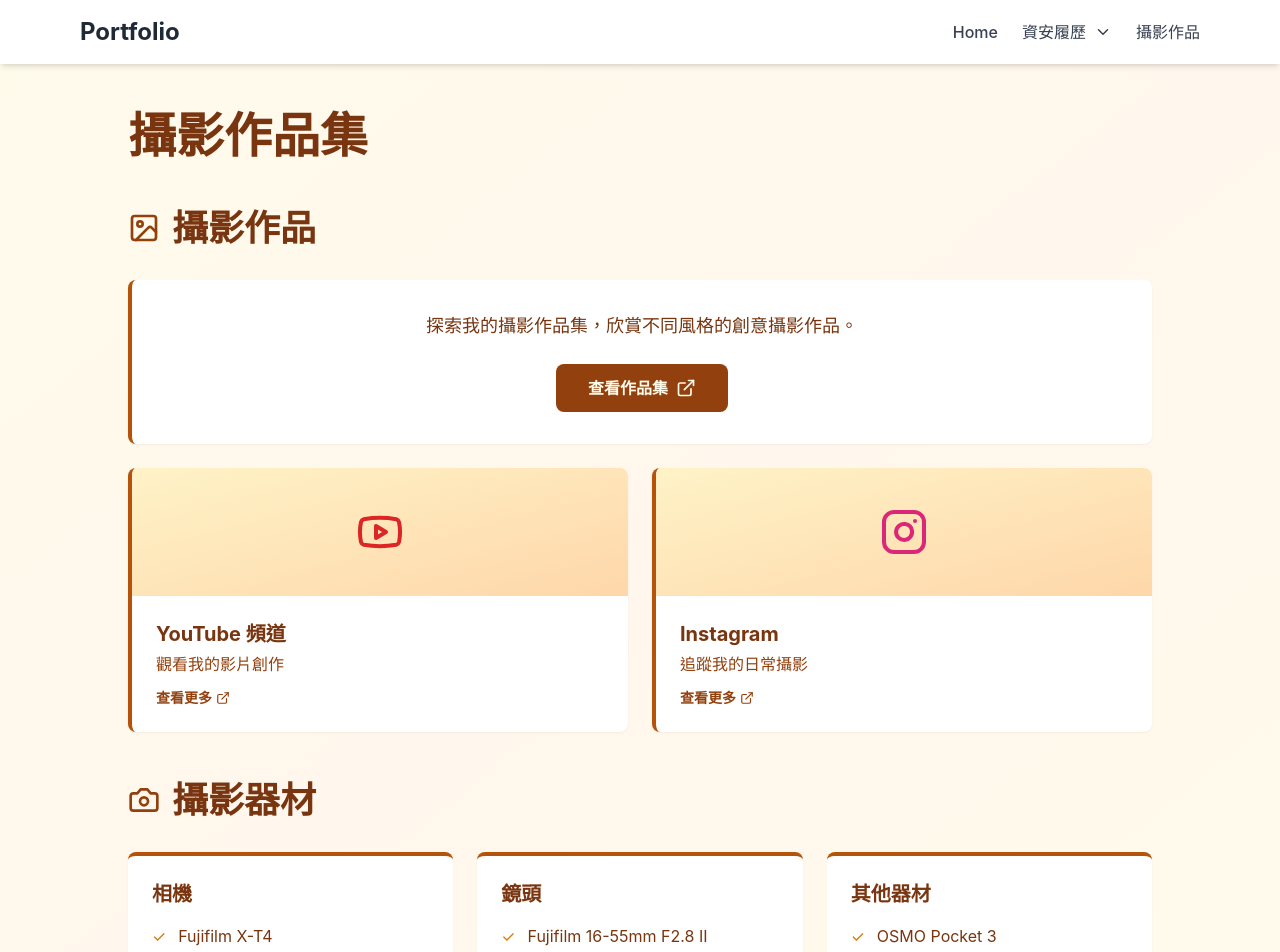
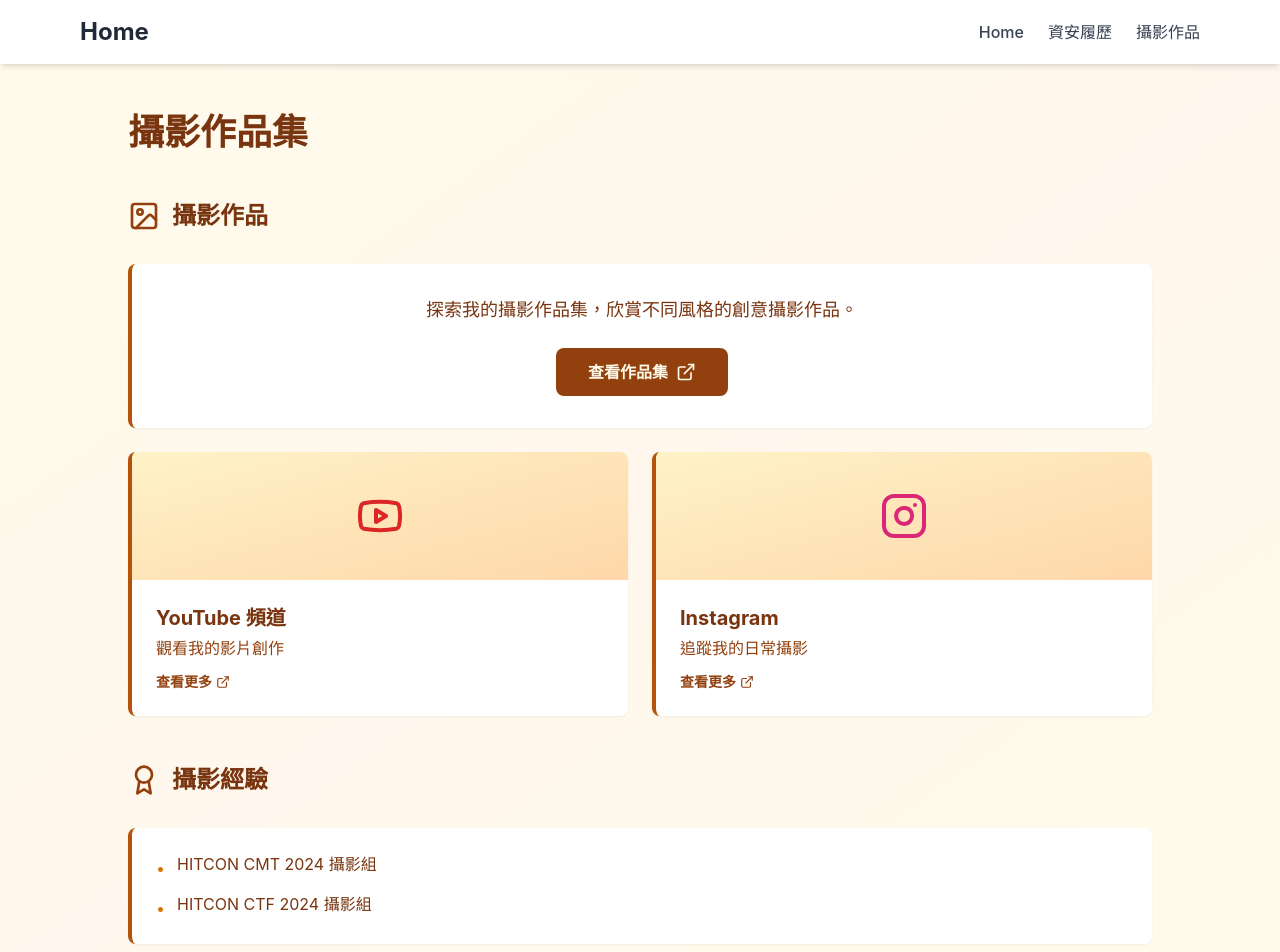
Before and after one commit to elmootw/elmootw.github.io, a React (Vite) app: page /photography in a window 1280 px wide. Shown: the top 952 px of the page. Built offline with nearby package versions, Linux system fonts and the light colour scheme.

Commit message:
更新攝影經驗、縮小章節字體、移除資安章節導航（下拉式選單）

```diff
--- a/src/components/NavBar.jsx
+++ b/src/components/NavBar.jsx
@@ -1,59 +1,21 @@
 import { Link } from 'react-router-dom';
 import { useState } from 'react';
-import { Menu, X, ChevronDown } from 'lucide-react';
+import { Menu, X } from 'lucide-react';
 
 export default function NavBar() {
   const [isOpen, setIsOpen] = useState(false);
-  const [isCyberSecurityOpen, setIsCyberSecurityOpen] = useState(false);
-
-  const cyberSecuritySections = [
-    { id: 'work-experience', label: '工作經驗' },
-    { id: 'speeches', label: '演講經歷' },
-    { id: 'certifications', label: '專業證照' },
-    { id: 'education', label: '學歷' }
-  ];
-
-  const handleSectionClick = (sectionId) => {
-    const element = document.getElementById(sectionId);
-    if (element) {
-      element.scrollIntoView({ behavior: 'smooth' });
-      setIsCyberSecurityOpen(false);
-      setIsOpen(false);
-    }
-  };
 
   return (
     <nav className="sticky top-0 z-50 bg-white shadow-md">
       <div className="max-w-6xl mx-auto px-4 py-4">
         <div className="flex justify-between items-center">
           <Link to="/" className="text-xl md:text-2xl font-bold text-gray-800 hover:text-gray-600 transition-colors">
-            Portfolio
+            Home
           </Link>
 
           <div className="hidden md:flex space-x-6 items-center">
             <Link to="/" className="text-gray-700 hover:text-gray-600 font-medium transition-colors">Home</Link>
-
-            {/* 資安履歷下拉式選單 */}
-            <div className="relative group">
-              <button className="flex items-center gap-2 text-gray-700 hover:text-gray-600 font-medium transition-colors">
-                資安履歷
-                <ChevronDown size={18} className="group-hover:rotate-180 transition-transform" />
-              </button>
-
-              <div className="absolute right-0 mt-0 w-48 bg-white rounded-lg shadow-lg opacity-0 invisible group-hover:opacity-100 group-hover:visible transition-all duration-200 py-2">
-                {cyberSecuritySections.map((section) => (
-                  <Link
-                    key={section.id}
-                    to="/cybersecurity"
-                    onClick={() => handleSectionClick(section.id)}
-                    className="block px-4 py-2 text-gray-700 hover:bg-gray-100 transition-colors text-sm"
-                  >
-                    {section.label}
-                  </Link>
-                ))}
-              </div>
-            </div>
-
+            <Link to="/cybersecurity" className="text-gray-700 hover:text-gray-600 font-medium transition-colors">資安履歷</Link>
             <Link to="/photography" className="text-gray-700 hover:text-gray-600 font-medium transition-colors">攝影作品</Link>
           </div>
 
@@ -69,32 +31,7 @@ export default function NavBar() {
         {isOpen && (
           <div className="md:hidden mt-4 space-y-2 pb-4">
             <Link to="/" onClick={() => setIsOpen(false)} className="block text-gray-700 hover:text-gray-600 py-2 font-medium">Home</Link>
-
-            {/* 行動版下拉式選單 */}
-            <div>
-              <button
-                onClick={() => setIsCyberSecurityOpen(!isCyberSecurityOpen)}
-                className="flex items-center justify-between w-full text-gray-700 hover:text-gray-600 py-2 font-medium"
-              >
-                資安履歷
-                <ChevronDown size={18} className={`transition-transform ${isCyberSecurityOpen ? 'rotate-180' : ''}`} />
-              </button>
-              {isCyberSecurityOpen && (
-                <div className="pl-4 space-y-2">
-                  {cyberSecuritySections.map((section) => (
-                    <Link
-                      key={section.id}
-                      to="/cybersecurity"
-                      onClick={() => handleSectionClick(section.id)}
-                      className="block text-gray-700 hover:text-gray-600 py-1 text-sm"
-                    >
-                      {section.label}
-                    </Link>
-                  ))}
-                </div>
-              )}
-            </div>
-
+            <Link to="/cybersecurity" onClick={() => setIsOpen(false)} className="block text-gray-700 hover:text-gray-600 py-2 font-medium">資安履歷</Link>
             <Link to="/photography" onClick={() => setIsOpen(false)} className="block text-gray-700 hover:text-gray-600 py-2 font-medium">攝影作品</Link>
           </div>
         )}
--- a/src/pages/CyberSecurityDetail.jsx
+++ b/src/pages/CyberSecurityDetail.jsx
@@ -93,8 +93,8 @@ export default function CyberSecurityDetail() {
   ];
 
   const sections = [
-    { id: 'work-experience', label: '工作經驗', icon: Briefcase },
-    { id: 'speeches', label: '演講經歷', icon: Mic },
+    { id: 'work-experience', label: '工作經歷', icon: Briefcase },
+    { id: 'speeches', label: '演講經驗', icon: Mic },
     { id: 'certifications', label: '專業證照', icon: Award },
     { id: 'education', label: '學歷', icon: BookOpen }
   ];
@@ -124,12 +124,12 @@ export default function CyberSecurityDetail() {
   return (
     <div className="min-h-screen bg-gradient-to-br from-stone-100 via-stone-50 to-stone-100 py-8 px-4 md:py-12">
       <div className="max-w-5xl mx-auto">
-        <h1 className="text-3xl md:text-5xl font-bold text-blue-900 mb-12">資安履歷</h1>
+        <h1 className="text-3xl md:text-4xl font-bold text-blue-900 mb-12">資安履歷</h1>
 
         <section className="mb-12 scroll-mt-20" id="work-experience">
           <div className="flex items-center mb-8">
             <Briefcase className="text-blue-800 mr-3" size={32} />
-            <h2 className="text-2xl md:text-4xl font-bold text-blue-900">工作經驗</h2>
+            <h2 className="text-xl md:text-2xl font-bold text-blue-900">工作經歷</h2>
           </div>
           <div className="space-y-6">
             {workExperience.map((job, idx) => (
@@ -139,7 +139,7 @@ export default function CyberSecurityDetail() {
                   className="w-full p-6 text-left flex flex-col md:flex-row md:justify-between md:items-start hover:bg-blue-50 transition-colors"
                 >
                   <div className="flex-1">
-                    <h3 className="text-xl md:text-2xl font-bold text-blue-900">{job.position}</h3>
+                    <h3 className="text-lg md:text-xl font-bold text-blue-900">{job.position}</h3>
                     <p className="text-blue-700 font-semibold">{job.company}</p>
                   </div>
                   <div className="text-right mt-2 md:mt-0 flex items-center gap-3">
@@ -173,7 +173,7 @@ export default function CyberSecurityDetail() {
         <section className="mb-12 scroll-mt-20" id="speeches">
           <div className="flex items-center mb-8">
             <Mic className="text-blue-800 mr-3" size={32} />
-            <h2 className="text-2xl md:text-4xl font-bold text-blue-900">演講經歷</h2>
+            <h2 className="text-xl md:text-2xl font-bold text-blue-900">演講經驗</h2>
           </div>
           <div className="grid grid-cols-1 md:grid-cols-3 gap-6">
             {speeches.map((speech, idx) => (
@@ -199,7 +199,7 @@ export default function CyberSecurityDetail() {
         <section className="mb-12 scroll-mt-20" id="certifications">
           <div className="flex items-center mb-8">
             <Award className="text-blue-800 mr-3" size={32} />
-            <h2 className="text-2xl md:text-4xl font-bold text-blue-900">專業證照</h2>
+            <h2 className="text-xl md:text-2xl font-bold text-blue-900">專業證照</h2>
           </div>
           <div className="grid grid-cols-1 sm:grid-cols-2 md:grid-cols-3 gap-4">
             {certifications.map((cert, idx) => (
@@ -215,7 +215,7 @@ export default function CyberSecurityDetail() {
         <section className="scroll-mt-20" id="education">
           <div className="flex items-center mb-8">
             <BookOpen className="text-blue-800 mr-3" size={32} />
-            <h2 className="text-2xl md:text-4xl font-bold text-blue-900">學歷</h2>
+            <h2 className="text-xl md:text-2xl font-bold text-blue-900">學歷</h2>
           </div>
           <div className="grid grid-cols-1 md:grid-cols-2 gap-6">
             {education.map((edu, idx) => (
--- a/src/pages/Home.jsx
+++ b/src/pages/Home.jsx
@@ -20,7 +20,7 @@ export default function Home() {
               </div>
               <div className="p-6 bg-white">
                 <h2 className="text-2xl md:text-3xl font-bold mb-3 text-blue-900">資訊安全顧問</h2>
-                <p className="text-blue-800 mb-4 line-clamp-3">擁有 7+ 年資安顧問服務經驗，專精於滲透測試、應用安全與資安事件應變。目前領導資安專業團隊，致力於提升企業安全防禦。</p>
+                <p className="text-blue-800 mb-4 line-clamp-3">擁有 8+ 年資安顧問服務經驗，專精於滲透測試、應用安全與資安事件應變。目前領導資安專業團隊，致力於提升企業安全防禦。</p>
                 <div className="flex items-center text-blue-700 font-semibold hover:text-blue-900">
                   查看履歷 <ArrowRight size={20} className="ml-2" />
                 </div>
@@ -35,7 +35,7 @@ export default function Home() {
               </div>
               <div className="p-6 bg-white">
                 <h2 className="text-2xl md:text-3xl font-bold mb-3 text-amber-900">攝影師</h2>
-                <p className="text-amber-800 mb-4 line-clamp-3">使用 Fujifilm 專業器材進行創意攝影，擅長人像、風景與商業攝影。以獨特的視角捕捉每個精彩時刻。</p>
+                <p className="text-amber-800 mb-4 line-clamp-3">擅長人像、風景與商業攝影。以獨特的視角捕捉每個精彩時刻。</p>
                 <div className="flex items-center text-amber-800 font-semibold hover:text-amber-900">
                   查看作品 <ArrowRight size={20} className="ml-2" />
                 </div>
--- a/src/pages/PhotographyDetail.jsx
+++ b/src/pages/PhotographyDetail.jsx
@@ -1,30 +1,26 @@
-import { Camera, Image, ExternalLink, Youtube, Instagram } from 'lucide-react';
+import { Image, ExternalLink, Youtube, Instagram, Award } from 'lucide-react';
 
 export default function PhotographyDetail() {
-  const equipment = [
+  const experience = [
     {
-      category: "相機",
-      items: ["Fujifilm X-T4"]
+      event: "HITCON CMT 2024",
+      role: "攝影組"
     },
     {
-      category: "鏡頭",
-      items: ["Fujifilm 16-55mm F2.8 II", "Fujifilm 56mm F1.2", "Fujifilm 23mm F2"]
-    },
-    {
-      category: "其他器材",
-      items: ["OSMO Pocket 3", "Godox 神牛 V1 圓頭閃光燈"]
+      event: "HITCON CTF 2024",
+      role: "攝影組"
     }
   ];
 
   return (
     <div className="min-h-screen bg-gradient-to-br from-amber-50 via-orange-50 to-amber-50 py-8 px-4 md:py-12">
       <div className="max-w-5xl mx-auto">
-        <h1 className="text-3xl md:text-5xl font-bold text-amber-900 mb-12">攝影作品集</h1>
+        <h1 className="text-3xl md:text-4xl font-bold text-amber-900 mb-12">攝影作品集</h1>
 
         <section className="mb-12">
           <div className="flex items-center mb-8">
             <Image className="text-amber-800 mr-3" size={32} />
-            <h2 className="text-2xl md:text-4xl font-bold text-amber-900">攝影作品</h2>
+            <h2 className="text-xl md:text-2xl font-bold text-amber-900">攝影作品</h2>
           </div>
           <div className="space-y-6">
             <div className="bg-white rounded-lg p-8 shadow-sm text-center border-l-4 border-amber-700 hover:shadow-md transition-shadow">
@@ -89,23 +85,18 @@ export default function PhotographyDetail() {
 
         <section>
           <div className="flex items-center mb-8">
-            <Camera className="text-amber-800 mr-3" size={32} />
-            <h2 className="text-2xl md:text-4xl font-bold text-amber-900">攝影器材</h2>
+            <Award className="text-amber-800 mr-3" size={32} />
+            <h2 className="text-xl md:text-2xl font-bold text-amber-900">攝影經驗</h2>
           </div>
-          <div className="grid grid-cols-1 md:grid-cols-3 gap-6">
-            {equipment.map((equip, idx) => (
-              <div key={idx} className="bg-white rounded-lg p-6 shadow-sm border-t-4 border-amber-700 hover:shadow-md transition-shadow">
-                <h3 className="text-xl font-bold text-amber-900 mb-4">{equip.category}</h3>
-                <ul className="space-y-2">
-                  {equip.items.map((item, itemIdx) => (
-                    <li key={itemIdx} className="text-amber-900 flex items-center">
-                      <span className="text-amber-600 mr-3 flex-shrink-0">✓</span>
-                      <span className="text-sm md:text-base">{item}</span>
-                    </li>
-                  ))}
-                </ul>
-              </div>
-            ))}
+          <div className="bg-white rounded-lg p-6 shadow-sm border-l-4 border-amber-700">
+            <ul className="space-y-3">
+              {experience.map((exp, idx) => (
+                <li key={idx} className="text-amber-900 flex items-start">
+                  <span className="text-amber-600 mr-3 flex-shrink-0 mt-1">•</span>
+                  <span className="text-base">{exp.event} {exp.role}</span>
+                </li>
+              ))}
+            </ul>
           </div>
         </section>
       </div>
```
